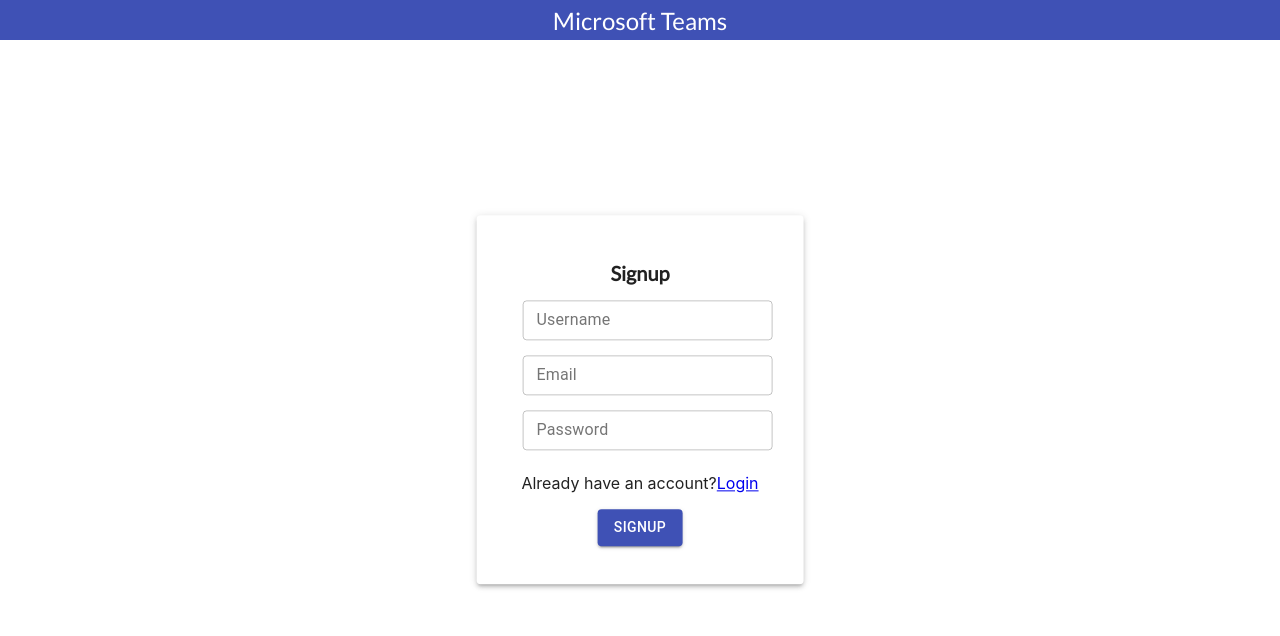
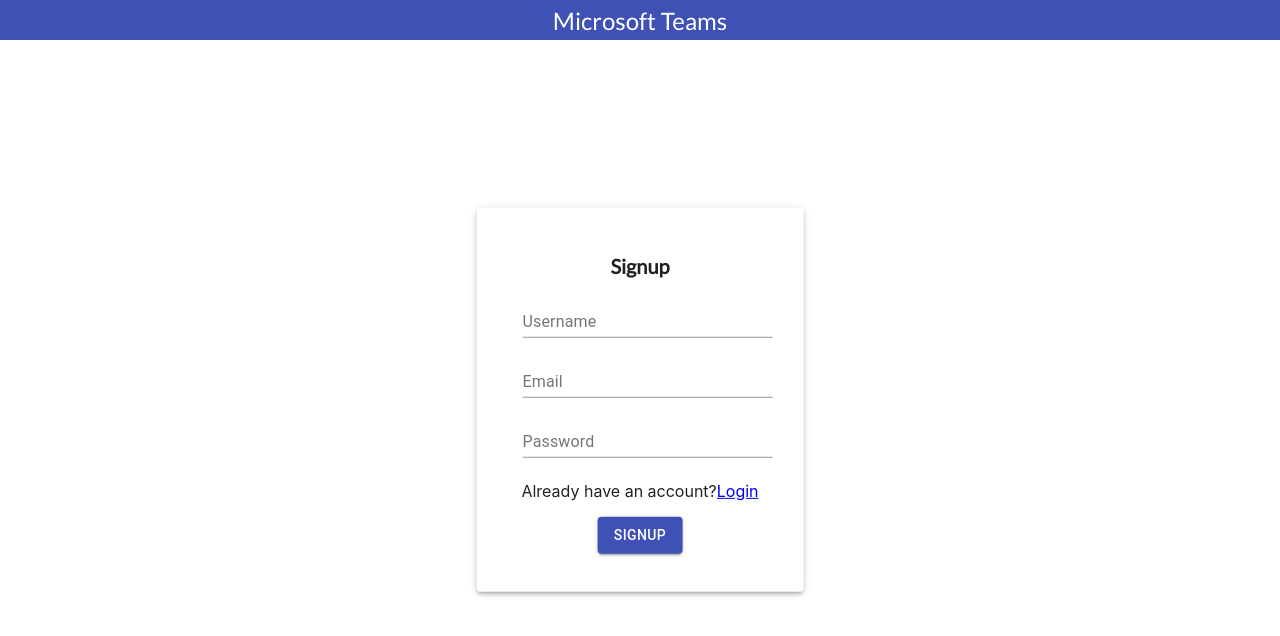
Before and after one commit to nishu91020/Teams-clone, a React (Create React App) app: page / in a window 1280 px wide. Shown: the top 636 px of the page. Built offline with nearby package versions, Linux system fonts and the light colour scheme.

Commit message:
input type modified

```diff
--- a/src/Components/Form/InputField/index.js
+++ b/src/Components/Form/InputField/index.js
@@ -14,11 +14,11 @@ const InputField = props => {
     return (
         <div>
             <TextField
+                type={props.type}
                 className={classes.input}
-                id="outlined-basic"
+                id="standard-basic"
                 size="small"
                 label={props.label}
-                variant="outlined"
             />
         </div>
     );
```
Also changed, not shown: 1 other file (tests, documents, lock files or other folders).
